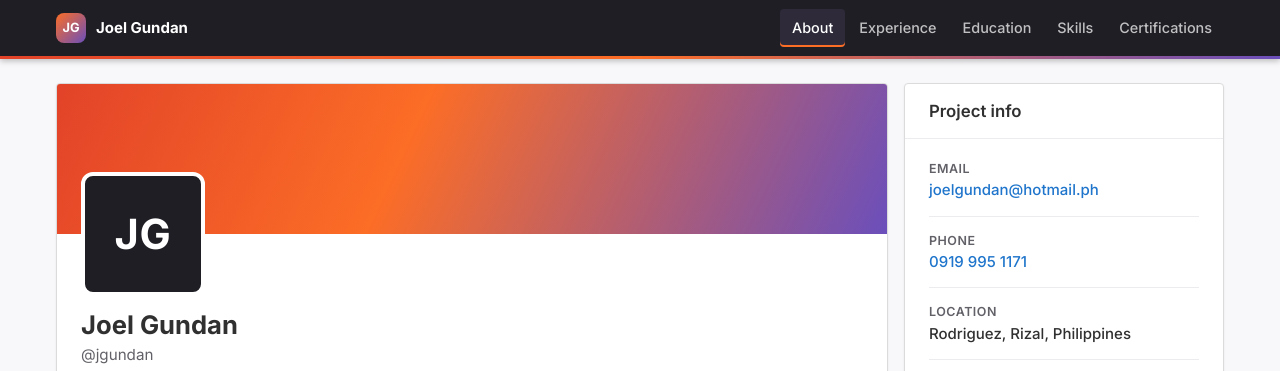
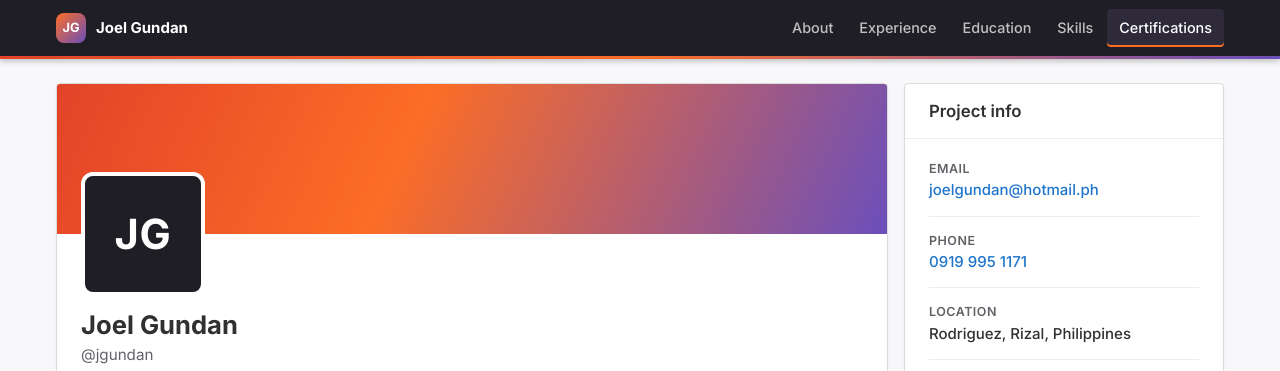
Before and after one commit to jgundan/Joel-CV, a plain HTML site: page index.html in a window 1280 px wide. Shown: the top 371 px of the page. Drawn offline with Linux system fonts and the light colour scheme.

Commit message:
Fix top-nav underline not following clicks
The active-state highlight was driven only by an IntersectionObserver,
so clicking a nav tab jumped to the section without moving the
underline, and the last section could never become active.

- Set the active link immediately on click, and pause scroll updates
  briefly so the smooth scroll does not flicker the highlight.
- Derive the active section from scroll position, and pick the last
  section when scrolled to the bottom of the page.

Co-Authored-By: Claude Haiku 5.5 <noreply@anthropic.com>

```diff
--- a/index.html
+++ b/index.html
@@ -670,17 +670,42 @@
         // Highlight the top-nav link for the section currently in view
         (function () {
             const links = Array.from(document.querySelectorAll('.topnav a'));
-            const sections = links
-                .map((a) => document.querySelector(a.getAttribute('href')))
-                .filter(Boolean);
-            if (!('IntersectionObserver' in window) || sections.length === 0) return;
-            const observer = new IntersectionObserver((entries) => {
-                entries.forEach((entry) => {
-                    if (!entry.isIntersecting) return;
-                    links.forEach((a) => a.classList.toggle('active', a.getAttribute('href') === '#' + entry.target.id));
-                });
-            }, { rootMargin: '-40% 0px -55% 0px' });
-            sections.forEach((s) => observer.observe(s));
+            const pairs = links
+                .map((a) => ({ link: a, section: document.querySelector(a.getAttribute('href')) }))
+                .filter((p) => p.section);
+            if (pairs.length === 0) return;
+
+            let locked = false;   // ignore scroll updates briefly after a click
+            let unlockTimer = null;
+
+            function setActive(id) {
+                links.forEach((a) => a.classList.toggle('active', a.getAttribute('href') === '#' + id));
+            }
+
+            function update() {
+                if (locked) return;
+                const atBottom = window.innerHeight + window.scrollY >= document.documentElement.scrollHeight - 4;
+                let current = pairs[0].section.id;
+                if (atBottom) {
+                    current = pairs[pairs.length - 1].section.id;
+                } else {
+                    pairs.forEach((p) => {
+                        if (p.section.getBoundingClientRect().top <= 100) current = p.section.id;
+                    });
+                }
+                setActive(current);
+            }
+
+            links.forEach((a) => a.addEventListener('click', () => {
+                setActive(a.getAttribute('href').slice(1));
+                locked = true;
+                clearTimeout(unlockTimer);
+                unlockTimer = setTimeout(() => { locked = false; update(); }, 900);
+            }));
+
+            window.addEventListener('scroll', update, { passive: true });
+            window.addEventListener('resize', update);
+            update();
         })();
     </script>
 </body>
```
